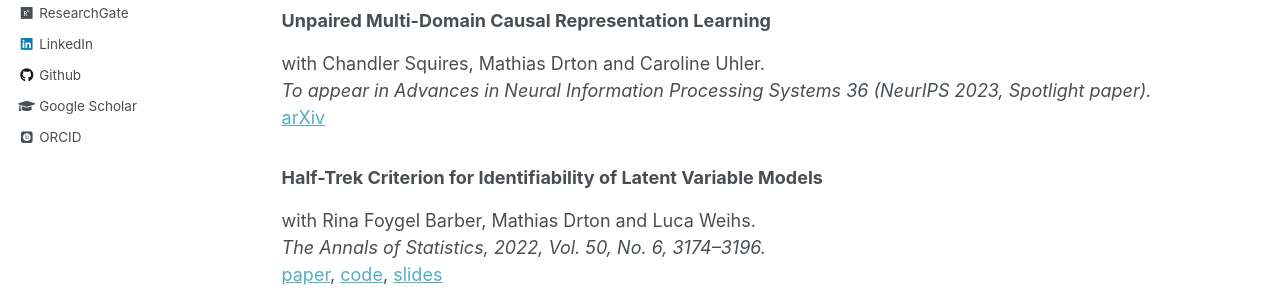
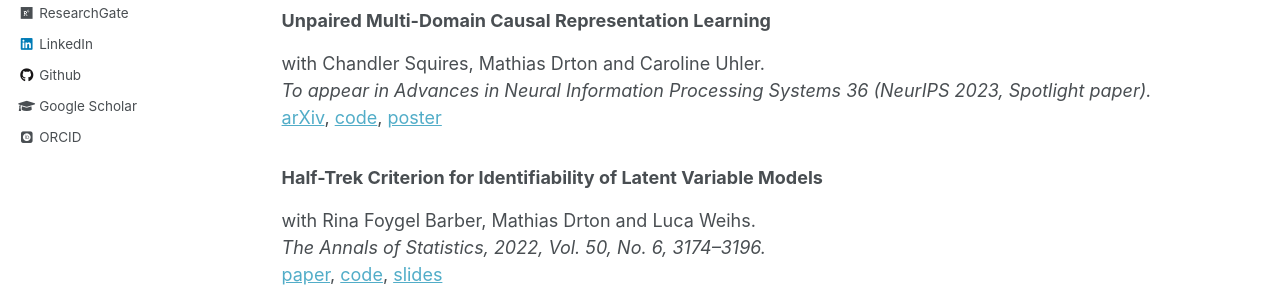
Before and after one commit to NilsSturma/nilssturma.github.io, a Jekyll site: the page built from _pages/publications.md, in a window 1280 px wide and 994 px high. Shown: the part 485-785 px from the top of the window. Built offline with Jekyll 4.4.1, drawn with Linux system fonts in a browser that asks for light colours; some web fonts are replaced.

Commit message:
added code and poster to neurips publication

```diff
--- a/_pages/publications.md
+++ b/_pages/publications.md
@@ -30,7 +30,7 @@ with Mathias Drton and Dennis Leung. \
 with Chandler Squires, Mathias Drton and Caroline Uhler. \
 *To appear in Advances in Neural Information Processing
 Systems 36 (NeurIPS 2023, Spotlight paper).* \
-[arXiv](https://arxiv.org/abs/2302.00993)
+[arXiv](https://arxiv.org/abs/2302.00993), [code](https://github.com/NilsSturma/multi-domain-crl), [poster](https://nilssturma.github.io/files/multi_domain_crl.pdf)
 
 ### Half-Trek Criterion for Identifiability of Latent Variable Models
 with Rina Foygel Barber, Mathias Drton and Luca Weihs. \
```
